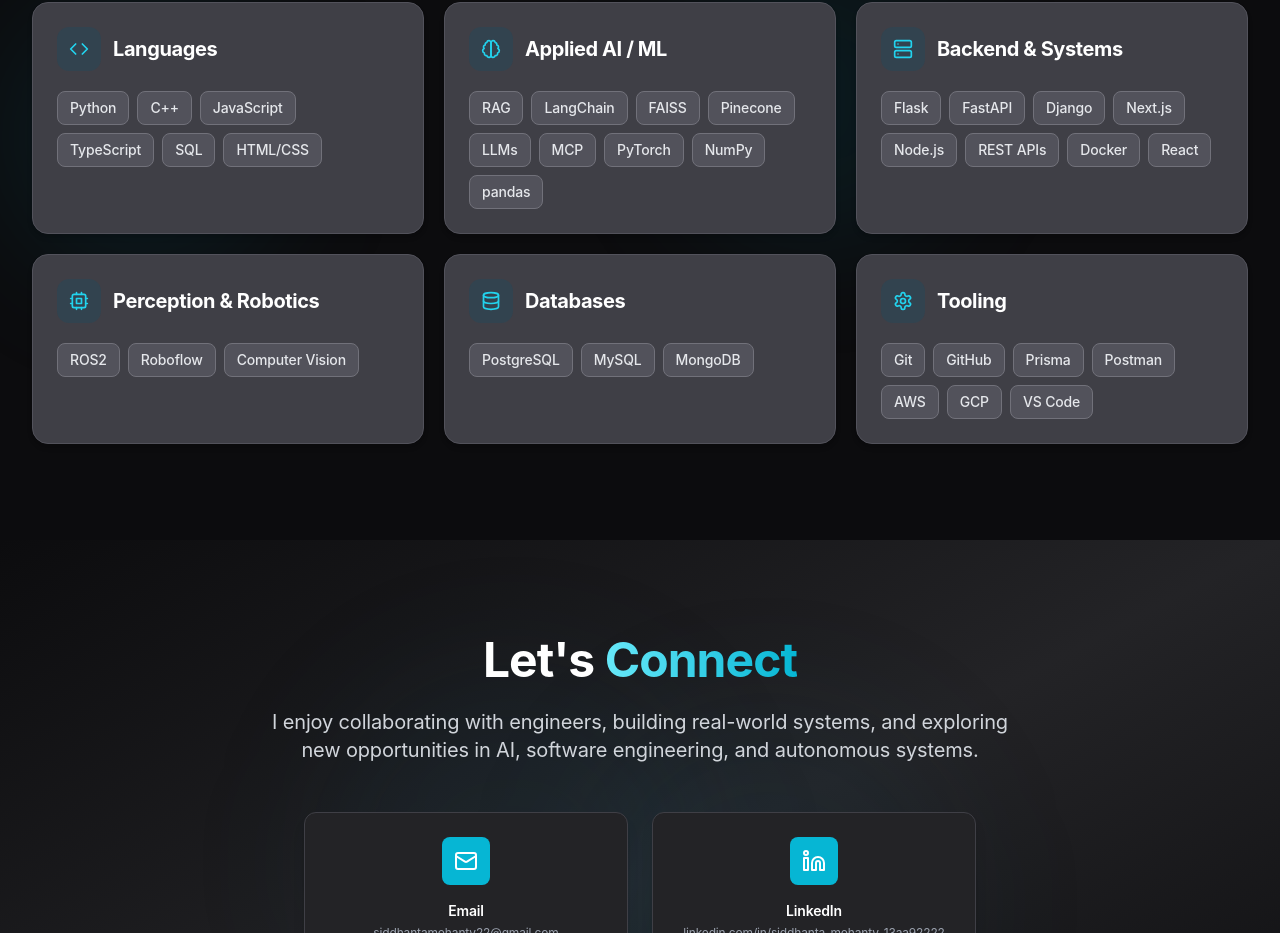
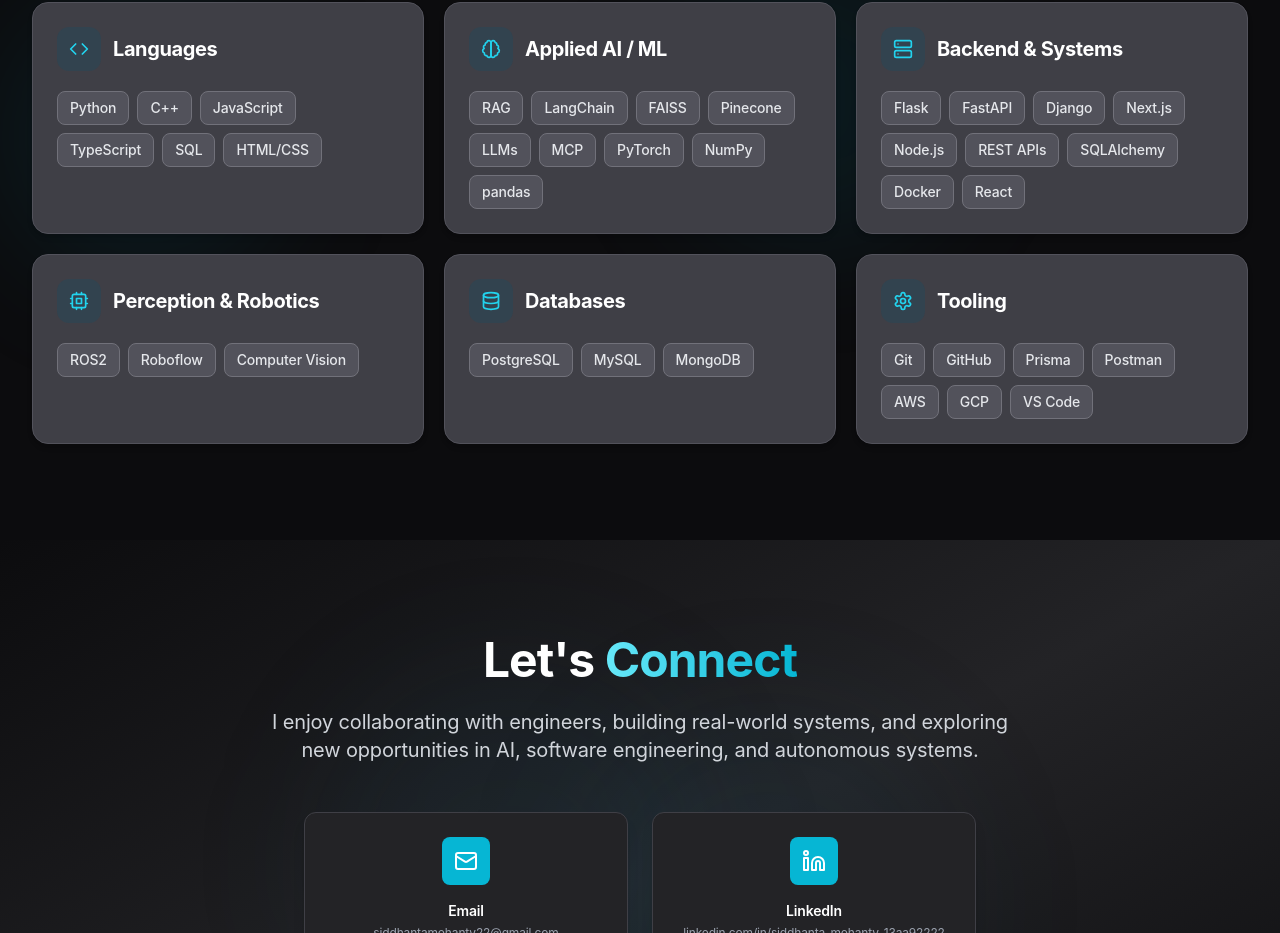
Before and after one commit to Siddhanta22/siddhantamohanty.github.io, a React (Create React App) app: page / in a window 1280 px wide. Shown: the part 6891-7824 px from the top of the page. Built offline with nearby package versions, Linux system fonts and the light colour scheme.

Commit message:
Sync content with latest resume
Add SQLAlchemy to Backend & Systems skills

```diff
--- a/src/components/Skills.js
+++ b/src/components/Skills.js
@@ -26,7 +26,7 @@
       id: 3,
       title: "Backend & Systems",
       icon: Server,
-      skills: ["Flask", "FastAPI", "Django", "Next.js", "Node.js", "REST APIs", "Docker", "React"],
+      skills: ["Flask", "FastAPI", "Django", "Next.js", "Node.js", "REST APIs", "SQLAlchemy", "Docker", "React"],
     },
     {
       id: 4,
```
Also changed, not shown: 1 other file (tests, documents, lock files or other folders).
